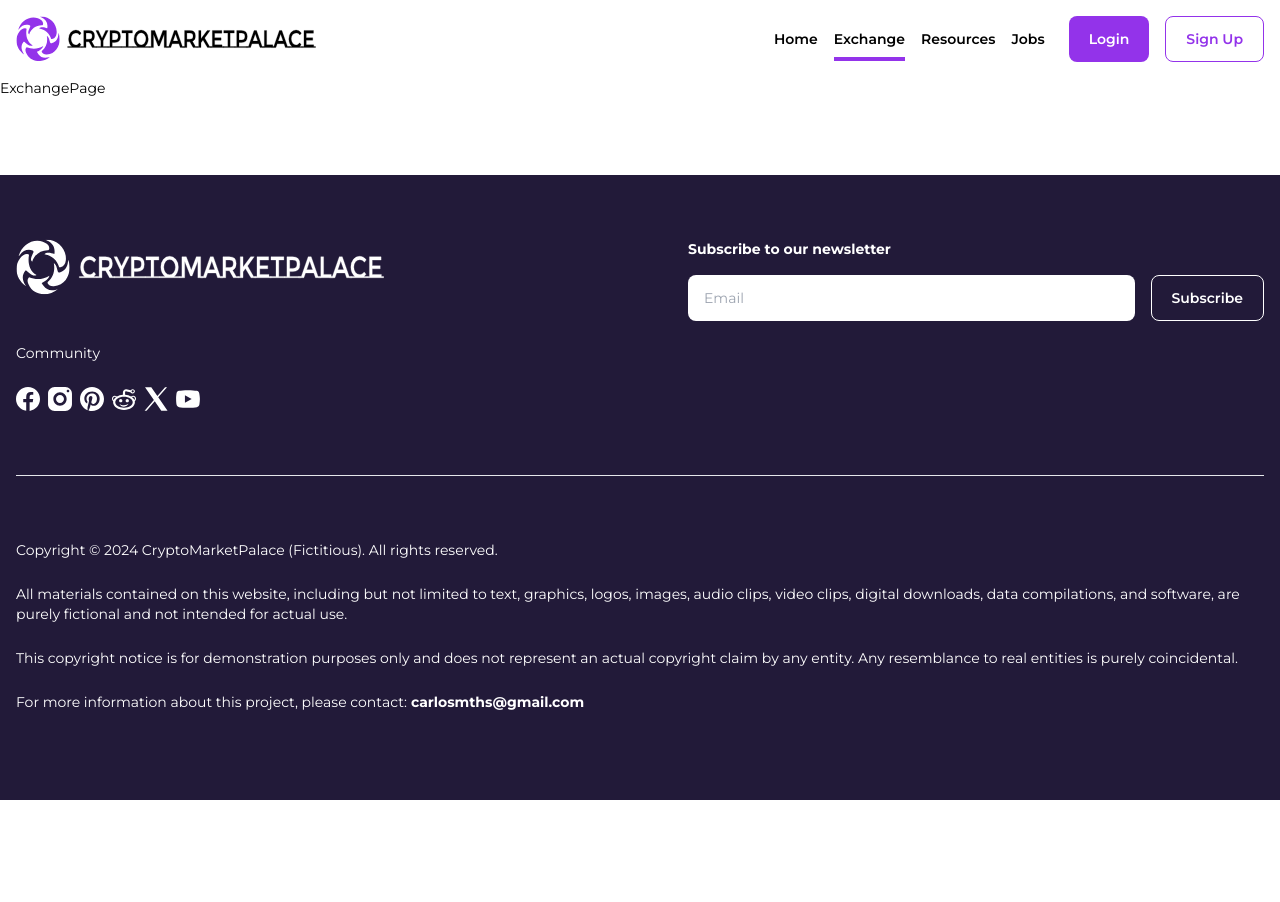
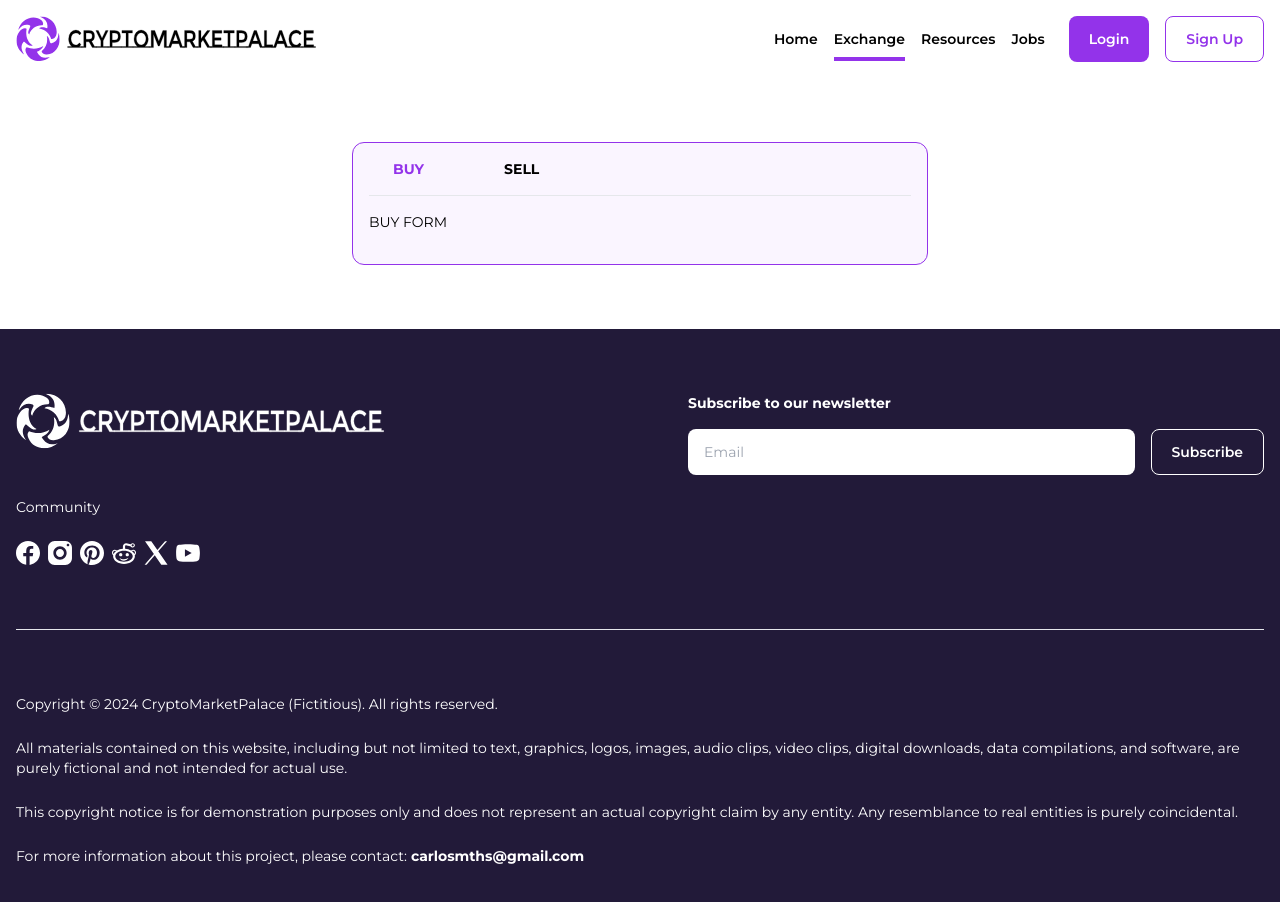
Before and after one commit to carlosmths/cryptomarketpalace, a React (Vite) app: page /exchange in a window 1280 px wide. Shown: the top 902 px of the page. Before the commit the page ends 800 px from the top, so only its background shows below. Built offline with nearby package versions, Linux system fonts and the light colour scheme.

Commit message:
Initial Buy and Sell forms inside Tabs component.

```diff
--- /dev/null
+++ b/src/components/BuyForm.tsx
@@ -0,0 +1,5 @@
+const BuyForm: React.FC = () => {
+  return <form>BUY FORM</form>;
+};
+
+export { BuyForm };
--- /dev/null
+++ b/src/components/SellForm.tsx
@@ -0,0 +1,5 @@
+const SellForm: React.FC = () => {
+  return <form>SELL FORM</form>;
+};
+
+export { SellForm };
--- /dev/null
+++ b/src/components/Tabs.tsx
@@ -0,0 +1,49 @@
+import classNames from 'classnames';
+import React from 'react';
+
+interface Tab {
+  title: string;
+  content: React.ReactNode;
+}
+
+interface TabsProps {
+  tabs: Tab[];
+  className?: string;
+}
+
+const Tabs: React.FC<TabsProps> = ({ tabs, className }) => {
+  const [activeTabIndex, setActiveTabIndex] = React.useState(0);
+
+  const handleTabClick = (index: number) => {
+    setActiveTabIndex(index);
+  };
+
+  return (
+    <div
+      className={classNames(
+        'tabs-container border border-purple-600 rounded-xl p-4 bg-purple-50',
+        className
+      )}
+    >
+      <div className="tabs flex items-center gap-8 font-bold">
+        {tabs.map((tab, index) => (
+          <button
+            key={index}
+            className={`tab cursor-pointer pb-4 px-6 uppercase ${
+              index === activeTabIndex ? 'active text-purple-600' : ''
+            }`}
+            onClick={() => handleTabClick(index)}
+          >
+            {tab.title}
+          </button>
+        ))}
+      </div>
+      <hr />
+      <div className="tab-content flex flex-col py-4">
+        {tabs[activeTabIndex].content}
+      </div>
+    </div>
+  );
+};
+
+export { Tabs };
--- a/src/pages/ExchangePage.tsx
+++ b/src/pages/ExchangePage.tsx
@@ -1,5 +1,28 @@
+import { BuyForm } from 'components/BuyForm';
+import { Container } from 'components/Container';
+import { SellForm } from 'components/SellForm';
+import { Tabs } from 'components/Tabs';
+
 const ExchangePage: React.FC = () => {
-  return <div>ExchangePage</div>;
+  return (
+    <section>
+      <Container>
+        <Tabs
+          tabs={[
+            {
+              title: 'Buy',
+              content: <BuyForm />,
+            },
+            {
+              title: 'Sell',
+              content: <SellForm />,
+            },
+          ]}
+          className="max-w-xl mx-auto"
+        />
+      </Container>
+    </section>
+  );
 };
 
 export { ExchangePage };
```
